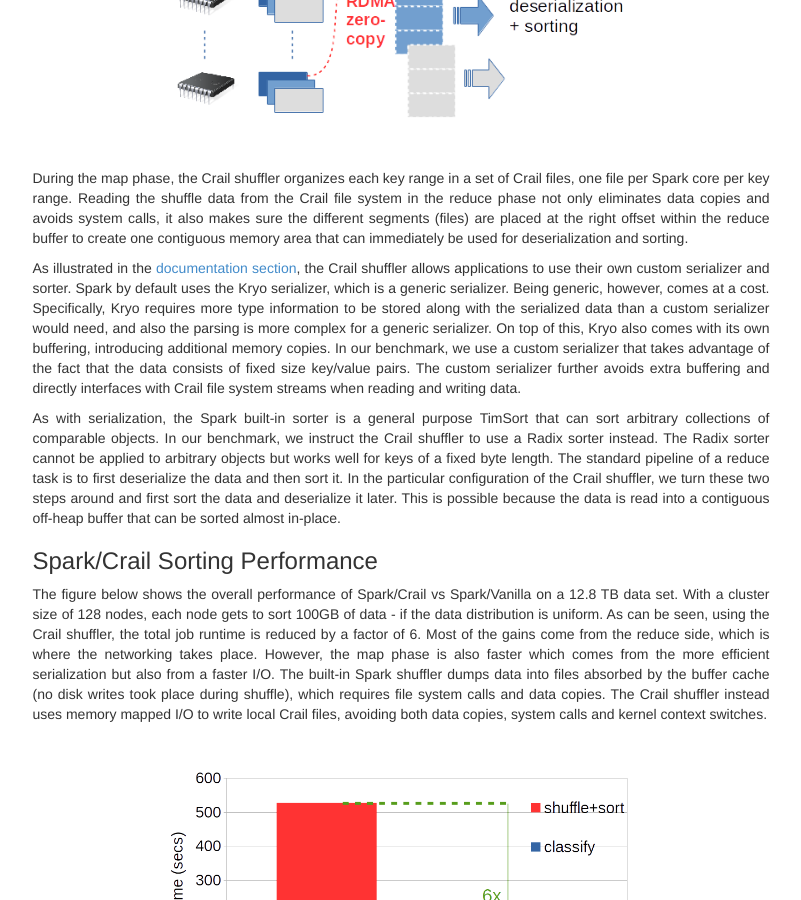
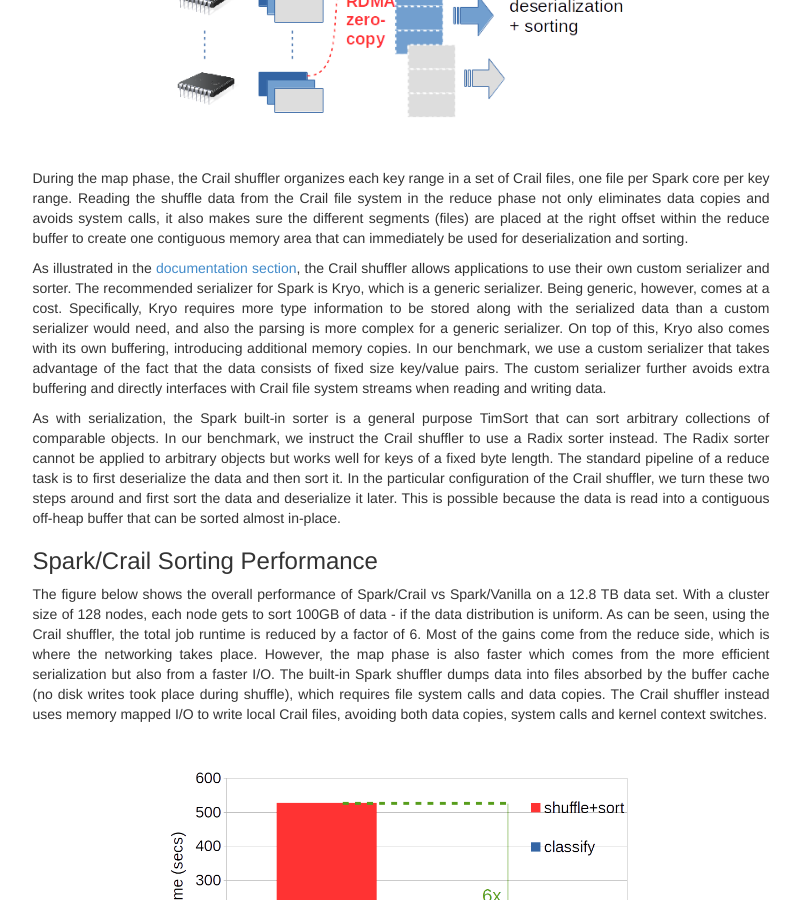
Before and after one commit to apache/incubator-crail-website, a Jekyll site: the page built from _posts/blog/2017-01-1-sorting.md, in a window 1280 px wide and 900 px high, scrolled down 2882 px. Shown: the whole window, without its empty margins (239-1040 px from the left). Built offline with Jekyll 4.4.1, drawn with Linux system fonts in a browser that asks for light colours; comment, search, counter and statistics services are not loaded; some of the changed text lies outside the part shown.

Commit message:
Update 2017-01-1-sorting.md

```diff
--- a/_posts/blog/2017-01-1-sorting.md
+++ b/_posts/blog/2017-01-1-sorting.md
@@ -157,7 +157,7 @@
 </p>
 
 <p>
-As illustrated in the <a href="http://www.crail.io/docs">documentation section</a>, the Crail shuffler allows applications to use their own custom serializer and sorter. Spark by default uses the Kryo serializer, which is a generic serializer. Being generic, however, comes at a cost. Specifically, Kryo requires more type information to be stored along with the serialized data than a custom serializer would need, and also the parsing is more complex for a generic serializer. On top of this, Kryo also comes with its own buffering, introducing additional memory copies. In our benchmark, we use a custom serializer that takes advantage of the fact that the data consists of fixed size key/value pairs. The custom serializer further avoids extra buffering and directly interfaces with Crail file system streams when reading and writing data.
+As illustrated in the <a href="http://www.crail.io/docs">documentation section</a>, the Crail shuffler allows applications to use their own custom serializer and sorter. The recommended serializer for Spark is Kryo, which is a generic serializer. Being generic, however, comes at a cost. Specifically, Kryo requires more type information to be stored along with the serialized data than a custom serializer would need, and also the parsing is more complex for a generic serializer. On top of this, Kryo also comes with its own buffering, introducing additional memory copies. In our benchmark, we use a custom serializer that takes advantage of the fact that the data consists of fixed size key/value pairs. The custom serializer further avoids extra buffering and directly interfaces with Crail file system streams when reading and writing data.
 </p>
 <p>
 As with serialization, the Spark built-in sorter is a general purpose TimSort that can sort arbitrary collections of comparable objects. In our benchmark, we instruct the Crail shuffler to use a Radix sorter instead. The Radix sorter cannot be applied to arbitrary objects but works well for keys of a fixed byte length. The standard pipeline of a reduce task is to first deserialize the data and then sort it. In the particular configuration of the Crail shuffler, we turn these two steps around and first sort the data and deserialize it later. This is possible because the data is read into a contiguous off-heap buffer that can be sorted almost in-place.
@@ -177,7 +177,6 @@
 <br><br>
 
 One key question of interest is about the network usage of the Crail shuffler during the sorting benchmark. In the figure below, we show the data rate at which the different reduce tasks fetch data from the network. Each point in the figure corresponds to one reduce task. In our configuration, we run 3 Spark executors per node and 5 Spark cores per executor. Thus, a total of 1920 reduce tasks are running concurrently generating a cluster-wide all-to-all traffic of about 70Gbit/s per node during that phase.
-
 
 <br>
 <div style="text-align:center"><img src ="http://crail.io/img/blog/sort/multiread.svg"></div>
```
Also changed, not shown: other parts of _posts/blog/2017-01-1-sorting.md (+3 -0 lines).
